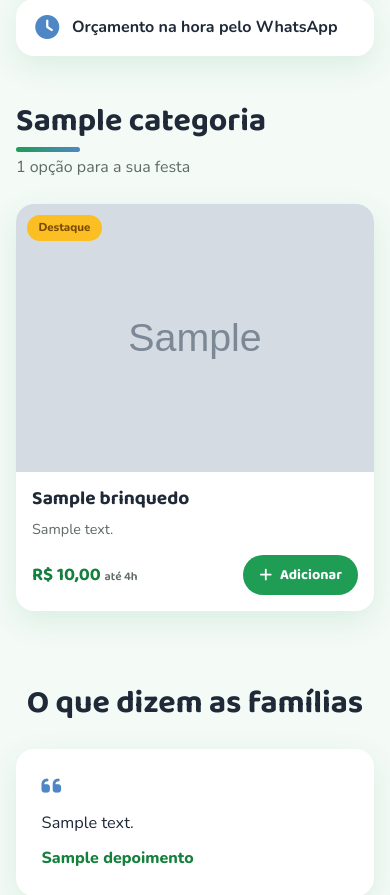
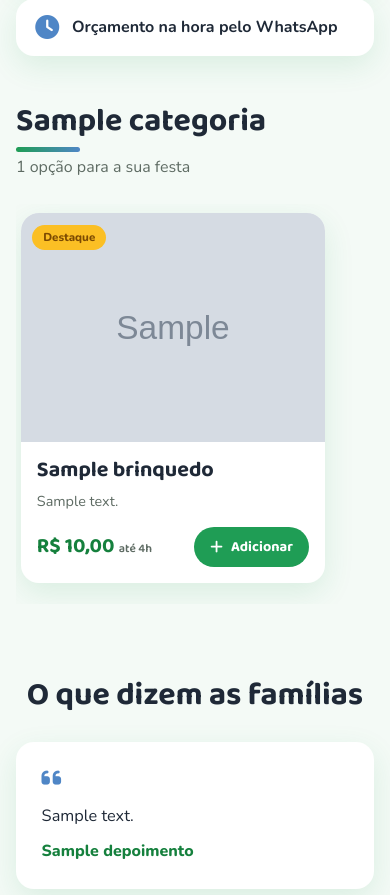
Before and after one commit to FabricioFirel/mundomagico, a Django app: page / in a window 390 px wide. Shown: the part 893-1788 px from the top of the page. Run offline with Django 5.2, Linux system fonts and the light colour scheme; tables that the repository leaves empty hold one stand-in row (values such as "Sample post"); grey boxes marked "Sample" are stand-in pictures.

Commit message:
Vitrines de brinquedos em carrossel com setas e cards maiores

```diff
--- a/static/css/style.css
+++ b/static/css/style.css
@@ -114,6 +114,32 @@ img { max-width: 100%; display: block; }
 .produto-rodape { align-items: center; display: flex; justify-content: space-between; gap: .5rem; margin-top: .4rem; }
 .produto-preco { color: var(--verde-escuro); font-family: "Baloo 2"; font-size: 1.15rem; font-weight: 700; }
 .produto-preco small { color: var(--muted); font-size: .75rem; font-weight: 600; }
+
+/* Carrossel dos brinquedos (cards maiores) */
+.carrossel { position: relative; }
+.produtos-trilho {
+  display: flex; gap: 1.4rem; overflow-x: auto; scroll-snap-type: x mandatory;
+  scroll-behavior: smooth; padding: .6rem .3rem 1.3rem; scrollbar-width: thin;
+}
+.produtos-trilho::-webkit-scrollbar { height: 8px; }
+.produtos-trilho::-webkit-scrollbar-thumb { background: var(--linha); border-radius: 999px; }
+.produtos-trilho .produto-card { flex: 0 0 330px; max-width: 330px; scroll-snap-align: start; }
+.produtos-trilho .produto-card h3 { font-size: 1.35rem; }
+.produtos-trilho .produto-preco { font-size: 1.3rem; }
+.carrossel-btn {
+  align-items: center; background: #fff; border: 1px solid var(--linha); border-radius: 50%;
+  box-shadow: var(--sombra); color: var(--verde-escuro); cursor: pointer; display: flex;
+  font-size: 1.1rem; height: 50px; justify-content: center; position: absolute; top: 40%;
+  transform: translateY(-50%); width: 50px; z-index: 6; transition: background .15s, color .15s;
+}
+.carrossel-btn:hover { background: var(--verde); color: #fff; }
+.carrossel-btn.prev { left: -12px; }
+.carrossel-btn.next { right: -12px; }
+.carrossel-btn.oculto { display: none; }
+@media (max-width: 760px) {
+  .produtos-trilho .produto-card { flex-basis: 78vw; max-width: 78vw; }
+  .carrossel-btn { display: none; }
+}
 
 /* Depoimentos */
 .depo-home, .pagina .depo-grid { margin: 0 auto; max-width: 1200px; padding: 1rem clamp(1rem, 4vw, 2rem); text-align: center; }
--- a/templates/index.html
+++ b/templates/index.html
@@ -33,7 +33,9 @@
     <h2>{{ cat.nome }}</h2>
     <p>{{ itens|length }} opç{{ itens|length|pluralize:"ão,ões" }} para a sua festa</p>
   </div>
-  <div class="produtos-grid">
+  <div class="carrossel">
+    <button class="carrossel-btn prev" type="button" aria-label="Anterior"><i class="fa-solid fa-chevron-left"></i></button>
+    <div class="produtos-trilho">
     {% for b in itens %}
     <article class="produto-card">
       <div class="produto-img">
@@ -55,6 +57,8 @@
       </div>
     </article>
     {% endfor %}
+    </div>
+    <button class="carrossel-btn next" type="button" aria-label="Próximo"><i class="fa-solid fa-chevron-right"></i></button>
   </div>
 </section>
 {% endfor %}
@@ -94,5 +98,30 @@
       imgs[i].classList.add("ativo");
     }, 4000);
   })();
+
+  // Carrossel dos brinquedos: setas rolam a trilha; some quando chega no fim.
+  (function () {
+    document.querySelectorAll(".carrossel").forEach(function (car) {
+      var trilho = car.querySelector(".produtos-trilho");
+      var prev = car.querySelector(".prev");
+      var next = car.querySelector(".next");
+      if (!trilho) return;
+
+      function passo() {
+        var card = trilho.querySelector(".produto-card");
+        return card ? card.offsetWidth + 22 : 320;
+      }
+      function atualizar() {
+        var fim = trilho.scrollLeft + trilho.clientWidth >= trilho.scrollWidth - 4;
+        prev.classList.toggle("oculto", trilho.scrollLeft <= 4);
+        next.classList.toggle("oculto", fim);
+      }
+      prev.addEventListener("click", function () { trilho.scrollBy({ left: -passo() * 2, behavior: "smooth" }); });
+      next.addEventListener("click", function () { trilho.scrollBy({ left: passo() * 2, behavior: "smooth" }); });
+      trilho.addEventListener("scroll", atualizar);
+      window.addEventListener("resize", atualizar);
+      atualizar();
+    });
+  })();
 </script>
 {% endblock %}
```
